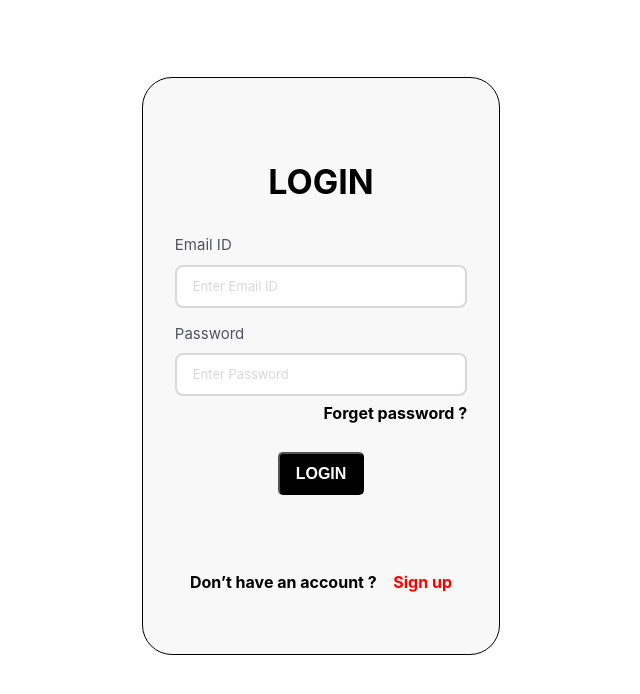
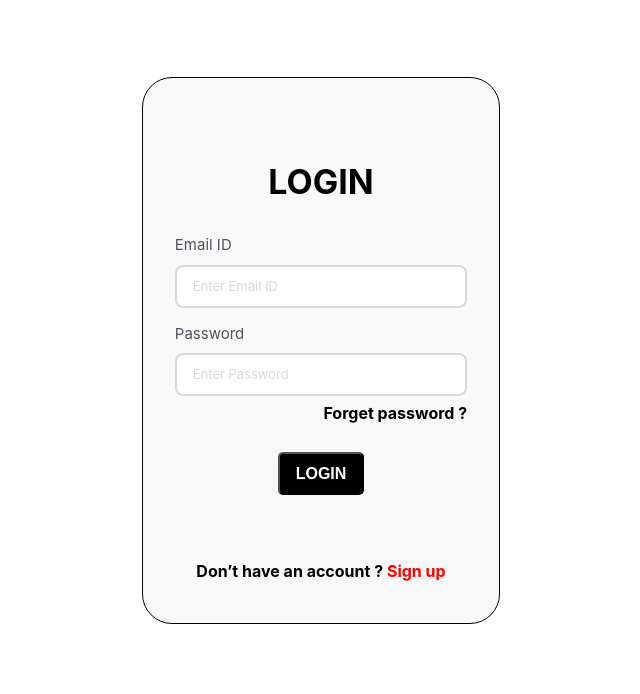
Before and after one commit to TT8-React/Team-2, a React (Create React App) app: page / in a window 1280 px wide. Shown: the top 694 px of the page, without its empty margins (319-959 px from the left). Built offline with nearby package versions, Linux system fonts and the light colour scheme.

Commit message:
solving login conflicts

```diff
--- a/src/Components/FormTitle/index.jsx
+++ b/src/Components/FormTitle/index.jsx
@@ -1,9 +1,7 @@
 import React from "react";
 
 import { Title } from "./style";
-
 const FormTitle = ({ title }) => {
   return <Title> {title} </Title>;
 };
-
 export default FormTitle;
--- a/src/Components/TextForm/style.js
+++ b/src/Components/TextForm/style.js
@@ -1,19 +1,16 @@
 import styled from "styled-components";
 
 export const Text = styled.p`
-    font-family: 'Inter';
+  font-family: "Inter";
   font-style: normal;
   font-weight: 700;
   font-size: 16px;
-    padding-top: 1rem;
   line-height: 19px;
   color: #000000;
-    margin-bottom:30px;
-    text-align:center;
-    & a{
-        text-decoration: none;
-        padding-left: 0.8rem;
-        color:#FF0000;
-        cursor:pointer;
+  margin: 5px 0 10px 0;
+  text-align: center;
+  span {
+    color: #ff0000;
+    cursor: pointer;
   }
-`
+`;
--- a/src/Pages/Login/index.jsx
+++ b/src/Pages/Login/index.jsx
@@ -11,6 +11,7 @@ import Error from "../../Components/Error";
 import Text from "./Text";
 
 import { FlexCenter } from "./../../global/style";
+
 const Login = () => {
   const validationSchema = Yup.object({
     email: Yup.string()
@@ -69,4 +70,5 @@ const Login = () => {
     </WrapperForm>
   );
 };
+
 export default Login;
```
Lines whose indentation alone changed are shown as unchanged.
